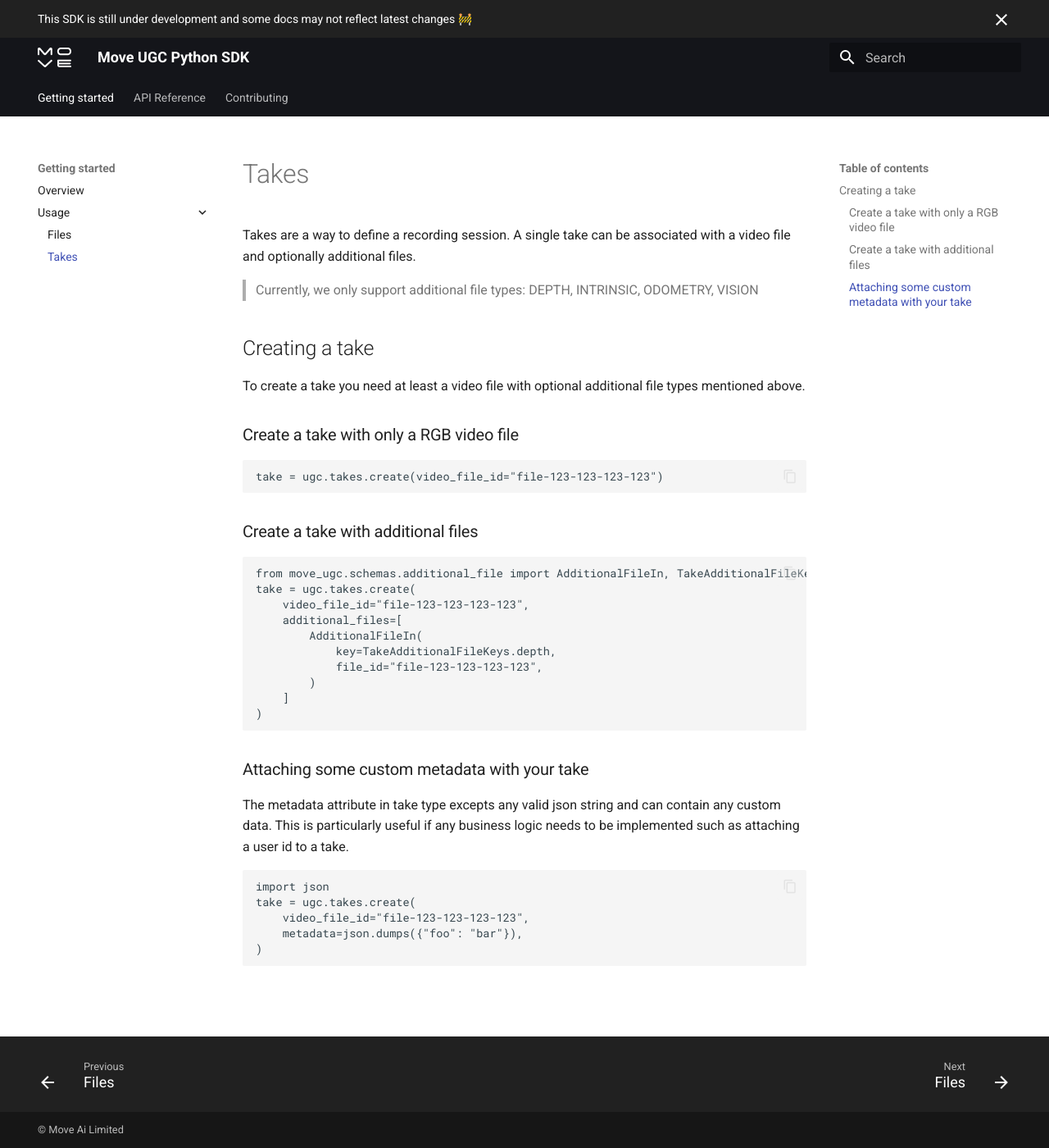
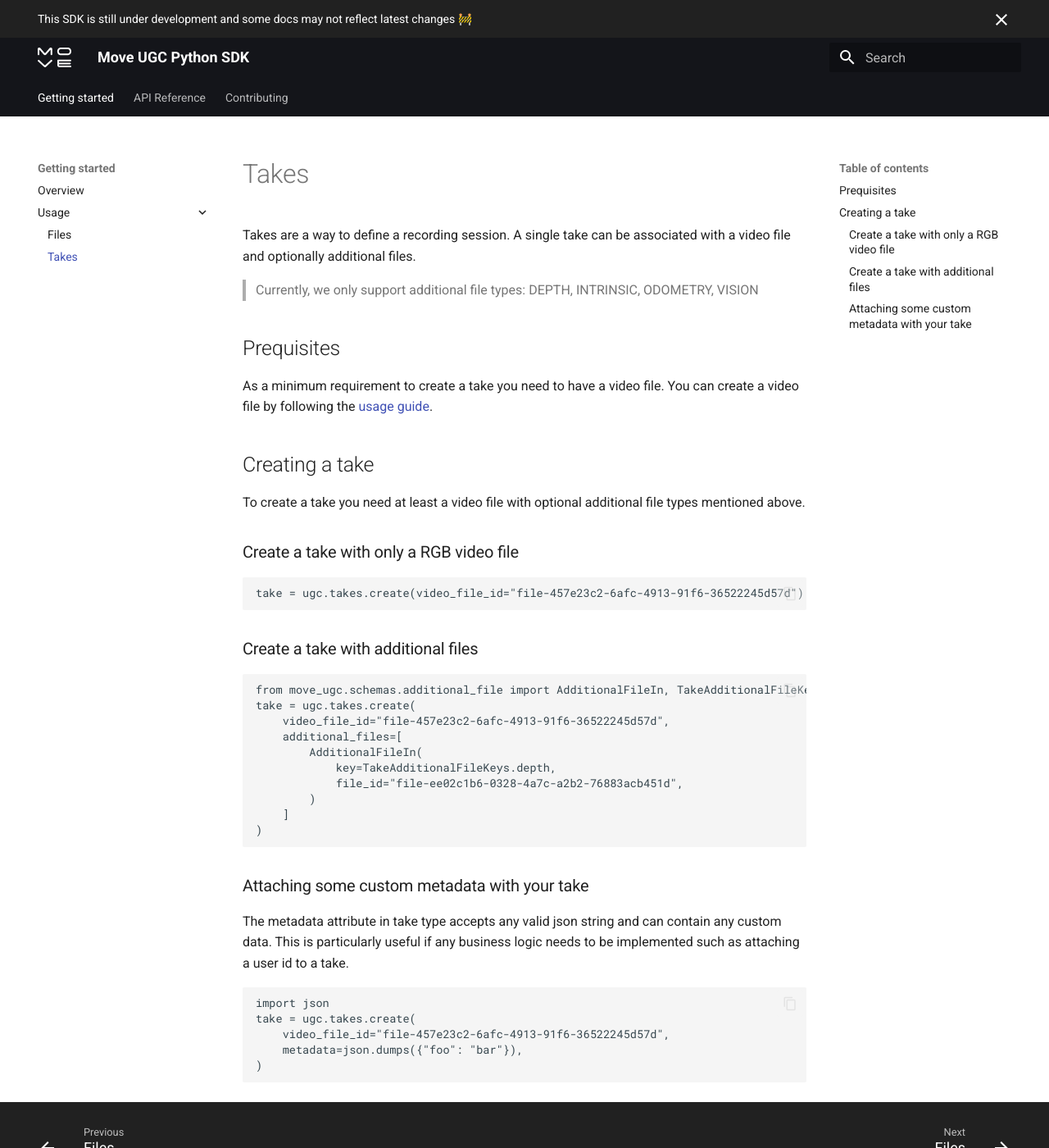
Before and after one commit to move-ai/move-ugc-python, an MkDocs documentation site: the page built from docs/getting-started/usage/take.md, in a window 1280 px wide and 1400 px high. Shown: the whole window at 82% size. Built offline with MkDocs 1.6.1 and Material for MkDocs 9.7.7, drawn with Linux system fonts in a browser that asks for light colours; the version menu is left out.

Commit message:
fix: add crosslink to file & use different id for additional file

````diff
--- a/docs/getting-started/usage/take.md
+++ b/docs/getting-started/usage/take.md
@@ -1,6 +1,10 @@
 Takes are a way to define a recording session. A single take can be associated with a video file and optionally additional files.
 
 > Currently, we only support additional file types: DEPTH, INTRINSIC, ODOMETRY, VISION
+
+## Prequisites
+
+As a minimum requirement to create a take you need to have a video file. You can create a video file by following the [usage guide](/move-ugc-python/latest/getting-started/usage/file/).
 
 ## Creating a take
 
@@ -9,7 +13,7 @@
 ### Create a take with only a RGB video file
 
 ```python
-take = ugc.takes.create(video_file_id="file-123-123-123-123")
+take = ugc.takes.create(video_file_id="file-457e23c2-6afc-4913-91f6-36522245d57d")
 ```
 
 ### Create a take with additional files
@@ -17,11 +21,11 @@
 ```python
 from move_ugc.schemas.additional_file import AdditionalFileIn, TakeAdditionalFileKeys
 take = ugc.takes.create(
-    video_file_id="file-123-123-123-123",
+    video_file_id="file-457e23c2-6afc-4913-91f6-36522245d57d",
     additional_files=[
         AdditionalFileIn(
             key=TakeAdditionalFileKeys.depth,
-            file_id="file-123-123-123-123",
+            file_id="file-ee02c1b6-0328-4a7c-a2b2-76883acb451d",
         )
     ]
 )
@@ -29,12 +33,12 @@
 
 ### Attaching some custom metadata with your take
 
-The metadata attribute in take type excepts any valid json string and can contain any custom data. This is particularly useful if any business logic needs to be implemented such as attaching a user id to a take.
+The metadata attribute in take type accepts any valid json string and can contain any custom data. This is particularly useful if any business logic needs to be implemented such as attaching a user id to a take.
 
 ```python
 import json
 take = ugc.takes.create(
-    video_file_id="file-123-123-123-123",
+    video_file_id="file-457e23c2-6afc-4913-91f6-36522245d57d",
     metadata=json.dumps({"foo": "bar"}),
 )
 ```
````
Also changed, not shown: 1 other file.
